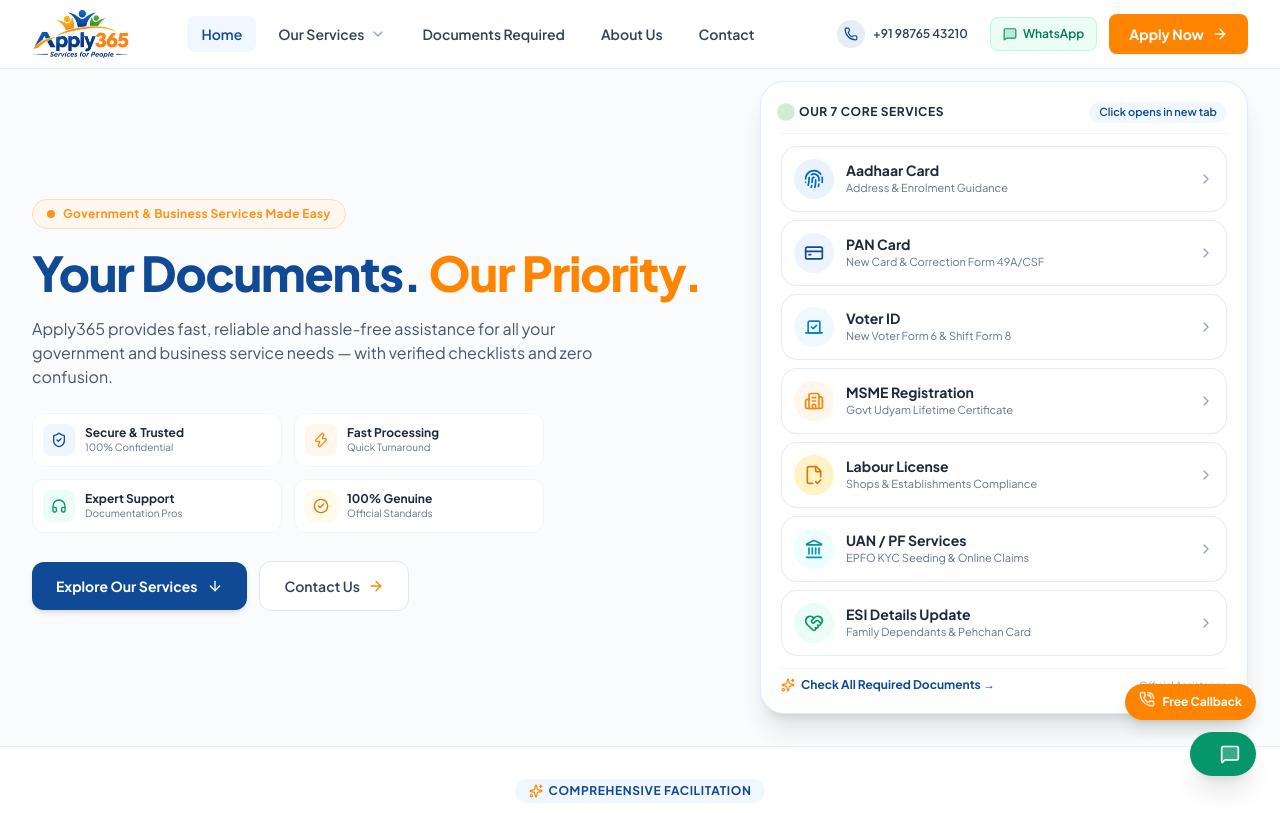
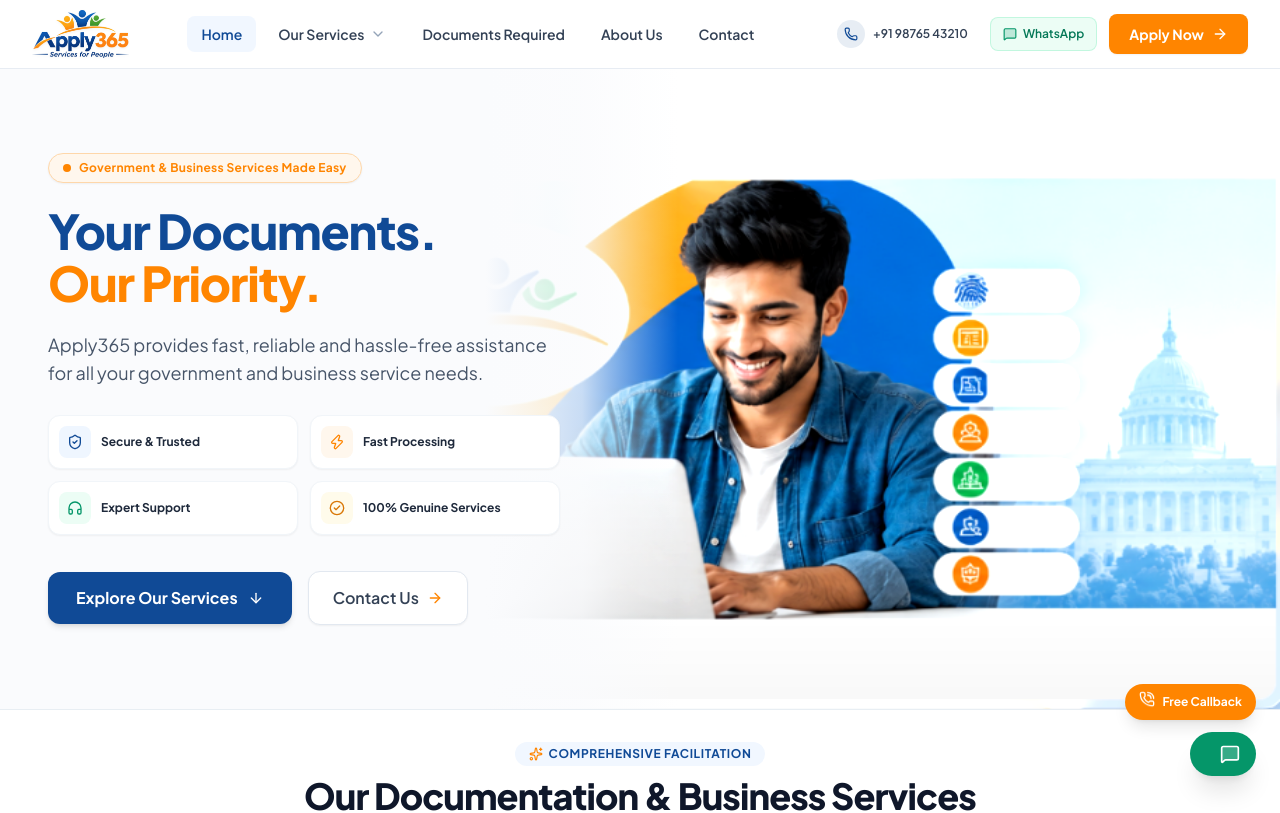
Before and after one commit to shaikmuzammil2905/Apply-365, a React (Vite) app: page / in a window 1280 px wide. Shown: the top 813 px of the page. Built offline with nearby package versions, Linux system fonts and the light colour scheme.

Commit message:
Revert hero section to previous approved wide reference layout

```diff
--- a/src/components/Hero.tsx
+++ b/src/components/Hero.tsx
@@ -13,93 +13,26 @@
   FileCheck2,
   Landmark,
   HeartHandshake,
-  ChevronRight,
-  ExternalLink,
-  Sparkles
+  ChevronRight
 } from 'lucide-react';
 
-interface ServiceItem {
-  id: string;
+interface ServicePill {
   title: string;
   slug: string;
-  tag: string;
   icon: React.ComponentType<{ className?: string }>;
+  topPercent: number; // percentage in artwork
   color: string;
   bg: string;
-  accentBorder: string;
 }
 
-const grandSevenServices: ServiceItem[] = [
-  {
-    id: 'aadhaar',
-    title: 'Aadhaar Card',
-    slug: 'aadhaar',
-    tag: 'Address & Enrolment Guidance',
-    icon: Fingerprint,
-    color: '#0066cd',
-    bg: '#e8f3fc',
-    accentBorder: 'hover:border-[#0066cd]/50'
-  },
-  {
-    id: 'pan-card',
-    title: 'PAN Card',
-    slug: 'pan-card',
-    tag: 'New Card & Correction Form 49A/CSF',
-    icon: CreditCard,
-    color: '#104A96',
-    bg: '#eef4ff',
-    accentBorder: 'hover:border-[#104A96]/50'
-  },
-  {
-    id: 'voter-id',
-    title: 'Voter ID',
-    slug: 'voter-id',
-    tag: 'New Voter Form 6 & Shift Form 8',
-    icon: Vote,
-    color: '#0284c7',
-    bg: '#f0f9ff',
-    accentBorder: 'hover:border-[#0284c7]/50'
-  },
-  {
-    id: 'msme',
-    title: 'MSME Registration',
-    slug: 'msme',
-    tag: 'Govt Udyam Lifetime Certificate',
-    icon: Building2,
-    color: '#FF8500',
-    bg: '#fff7ed',
-    accentBorder: 'hover:border-[#FF8500]/50'
-  },
-  {
-    id: 'labour-license',
-    title: 'Labour License',
-    slug: 'labour-license',
-    tag: 'Shops & Establishments Compliance',
-    icon: FileCheck2,
-    color: '#d97706',
-    bg: '#fef3c7',
-    accentBorder: 'hover:border-[#d97706]/50'
-  },
-  {
-    id: 'uan-pf',
-    title: 'UAN / PF Services',
-    slug: 'uan-pf',
-    tag: 'EPFO KYC Seeding & Online Claims',
-    icon: Landmark,
-    color: '#0891b2',
-    bg: '#ecfeff',
-    accentBorder: 'hover:border-[#0891b2]/50'
-  },
-  {
-    id: 'esi',
-    title: 'ESI Details Update',
-    slug: 'esi',
-    tag: 'Family Dependants & Pehchan Card',
-    icon: HeartHandshake,
-    color: '#059669',
-    bg: '#ecfdf5',
-    accentBorder: 'hover:border-[#059669]/50'
-  },
+const sevenServices: ServicePill[] = [
+  { title: 'Aadhaar Card', slug: 'aadhaar', icon: Fingerprint, topPercent: 16.0, color: '#0066cd', bg: '#e8f3fc' },
+  { title: 'PAN Card', slug: 'pan-card', icon: CreditCard, topPercent: 26.5, color: '#104A96', bg: '#eef4ff' },
+  { title: 'Voter ID', slug: 'voter-id', icon: Vote, topPercent: 37.0, color: '#0284c7', bg: '#f0f9ff' },
+  { title: 'MSME Registration', slug: 'msme', icon: Building2, topPercent: 47.5, color: '#FF8500', bg: '#fff7ed' },
+  { title: 'Labour License', slug: 'labour-license', icon: FileCheck2, topPercent: 58.0, color: '#d97706', bg: '#fef3c7' },
+  { title: 'UAN / PF Services', slug: 'uan-pf', icon: Landmark, topPercent: 68.5, color: '#0891b2', bg: '#ecfeff' },
+  { title: 'ESI Details Update', slug: 'esi', icon: HeartHandshake, topPercent: 79.0, color: '#059669', bg: '#ecfdf5' },
 ];
 
 export const Hero: React.FC = () => {
@@ -108,99 +41,116 @@
     if (el) {
       el.scrollIntoView({ behavior: 'smooth' });
     } else {
-      window.open('/services', '_blank', 'noopener,noreferrer');
+      window.open('/services', '_blank');
     }
   };
 
-  const handleOpenService = (slug: string) => {
-    window.open(`/services/${slug}`, '_blank', 'noopener,noreferrer');
-  };
+  return (
+    <section className="relative w-full overflow-hidden bg-[#FAFBFD] border-b border-slate-200/70">
 
-  return (
-    <section className="relative w-full bg-[#FAFBFD] border-b border-slate-200/60 pt-2 pb-6 sm:pb-8 lg:pt-3 lg:pb-8">
+      {/* ========================================================================= */}
+      {/* DESKTOP HERO: Full width composition using the SECOND approved reference artwork */}
+      {/* ========================================================================= */}
+      <div className="hidden lg:block relative w-full max-w-[1700px] mx-auto min-h-[580px] xl:min-h-[640px]">
 
-      {/* Background Graphic Ambient Lighting */}
-      <div className="absolute inset-0 pointer-events-none overflow-hidden">
-        <div className="absolute -top-24 -left-24 w-96 h-96 bg-[#104A96]/6 rounded-full blur-3xl" />
-        <div className="absolute top-1/3 -right-24 w-96 h-96 bg-[#FF8500]/6 rounded-full blur-3xl" />
-      </div>
+        {/* Approved Reference Artwork (image copy 11.png) placed on right */}
+        <div className="absolute inset-0 z-0 flex justify-end pointer-events-none">
+          <div className="relative w-[65%] xl:w-[62%] h-full flex items-center justify-end">
+            <img
+              src="/hero-approved.png"
+              alt="Apply365 — Government & Business Services Made Easy"
+              className="w-full h-full object-cover object-right select-none filter brightness-[1.03] contrast-[1.02]"
+              loading="eager"
+            />
+            {/* Soft left gradient blending seamlessly with the negative space */}
+            <div className="absolute inset-y-0 left-0 w-48 bg-gradient-to-r from-[#FAFBFD] via-[#FAFBFD]/80 to-transparent pointer-events-none" />
+          </div>
+        </div>
 
-      <div className="relative max-w-7xl mx-auto px-4 sm:px-6 lg:px-8">
+        {/* Desktop Interactive Hotspots for the 7 Service Pills */}
+        <div className="absolute inset-y-0 right-0 w-[65%] xl:w-[62%] z-20 pointer-events-auto">
+          {sevenServices.map((service, idx) => (
+            <a
+              key={idx}
+              href={`/services/${service.slug}`}
+              target="_blank"
+              rel="noopener noreferrer"
+              style={{
+                top: `${service.topPercent}%`,
+                right: '2.5%',
+                width: '28%',
+                height: '7.8%',
+              }}
+              className="absolute group rounded-xl transition-all duration-200 hover:ring-2 hover:ring-[#FF8500] hover:ring-offset-1 focus:outline-none focus:ring-2 focus:ring-[#104A96] flex items-center justify-end pr-2"
+              title={`Open ${service.title} details in new tab`}
+              aria-label={`View ${service.title} details`}
+            >
+              <div className="opacity-0 group-hover:opacity-100 transition-opacity duration-200 bg-[#07366F] text-white text-[11px] font-bold px-2.5 py-1 rounded-md shadow-lg mr-2 whitespace-nowrap flex items-center gap-1">
+                <span>View & Apply</span>
+                <ChevronRight className="w-3 h-3 text-[#FF8500]" />
+              </div>
+            </a>
+          ))}
+        </div>
 
-        {/* Main Grand Two-Zone Layout */}
-        <div className="grid grid-cols-1 lg:grid-cols-12 gap-6 lg:gap-8 items-center">
+        {/* LEFT ZONE: Positioned strictly in the deliberate white/light negative space */}
+        <div className="relative z-10 max-w-7xl mx-auto px-6 xl:px-12 py-14 xl:py-20 flex items-center min-h-[580px] xl:min-h-[640px]">
+          <div className="max-w-xl xl:max-w-2xl space-y-6">
 
-          {/* ========================================================================= */}
-          {/* LEFT ZONE: Headlines, Trust Indicators & CTAs (7 cols on desktop) */}
-          {/* ========================================================================= */}
-          <div className="lg:col-span-7 space-y-4 sm:space-y-5 text-center lg:text-left pt-2 sm:pt-4">
-
-            {/* Eyebrow Badge */}
-            <div className="inline-flex items-center gap-2 px-3.5 py-1.5 rounded-full bg-orange-50 border border-orange-200 text-[#FF8500] text-xs font-bold tracking-wide shadow-xs animate-pulse">
+            {/* Eyebrow */}
+            <div className="inline-flex items-center gap-2 px-3.5 py-1.5 rounded-full bg-orange-50 border border-orange-200 text-[#FF8500] text-xs font-bold tracking-wide shadow-sm animate-pulse">
               <span className="w-2 h-2 rounded-full bg-[#FF8500]" />
               <span>Government & Business Services Made Easy</span>
             </div>
 
-            {/* Main Grand Two-Color Heading */}
-            <h1 className="text-3xl sm:text-4xl md:text-5xl font-extrabold tracking-tight leading-[1.12]">
-              <span className="text-[#104A96] block sm:inline">Your Documents.</span>{' '}
-              <span className="text-[#FF8500] block sm:inline">Our Priority.</span>
+            {/* Main Heading */}
+            <h1 className="text-4xl xl:text-5xl font-extrabold tracking-tight leading-[1.15]">
+              <span className="text-[#104A96] block">Your Documents.</span>
+              <span className="text-[#FF8500] block mt-1">Our Priority.</span>
             </h1>
 
             {/* Supporting Text */}
-            <p className="text-sm sm:text-base text-slate-600 max-w-xl mx-auto lg:mx-0 leading-relaxed font-normal">
-              Apply365 provides fast, reliable and hassle-free assistance for all your government and business service needs — with verified checklists and zero confusion.
+            <p className="text-base xl:text-lg text-slate-600 leading-relaxed font-normal max-w-lg">
+              Apply365 provides fast, reliable and hassle-free assistance for all your government and business service needs.
             </p>
 
-            {/* Four Trust Indicators (2x2 grid) */}
-            <div className="grid grid-cols-2 gap-2.5 sm:gap-3 pt-1 max-w-lg mx-auto lg:mx-0">
-              <div className="flex items-center gap-2.5 p-2.5 rounded-xl bg-white shadow-xs border border-slate-100 hover:border-blue-100 transition-colors">
+            {/* Four Trust Indicators */}
+            <div className="grid grid-cols-2 gap-3 pt-1 max-w-lg">
+              <div className="flex items-center gap-2.5 p-2.5 rounded-xl bg-white shadow-sm border border-slate-100">
                 <div className="w-8 h-8 rounded-lg bg-blue-50 text-[#104A96] flex items-center justify-center shrink-0">
                   <ShieldCheck className="w-4 h-4" />
                 </div>
-                <div className="text-left">
-                  <div className="text-xs font-bold text-slate-800 leading-tight">Secure & Trusted</div>
-                  <div className="text-[10px] text-slate-500">100% Confidential</div>
-                </div>
+                <div className="text-xs font-bold text-slate-800">Secure & Trusted</div>
               </div>
 
-              <div className="flex items-center gap-2.5 p-2.5 rounded-xl bg-white shadow-xs border border-slate-100 hover:border-orange-100 transition-colors">
+              <div className="flex items-center gap-2.5 p-2.5 rounded-xl bg-white shadow-sm border border-slate-100">
                 <div className="w-8 h-8 rounded-lg bg-orange-50 text-[#FF8500] flex items-center justify-center shrink-0">
                   <Zap className="w-4 h-4" />
                 </div>
-                <div className="text-left">
-                  <div className="text-xs font-bold text-slate-800 leading-tight">Fast Processing</div>
-                  <div className="text-[10px] text-slate-500">Quick Turnaround</div>
-                </div>
+                <div className="text-xs font-bold text-slate-800">Fast Processing</div>
               </div>
 
-              <div className="flex items-center gap-2.5 p-2.5 rounded-xl bg-white shadow-xs border border-slate-100 hover:border-emerald-100 transition-colors">
+              <div className="flex items-center gap-2.5 p-2.5 rounded-xl bg-white shadow-sm border border-slate-100">
                 <div className="w-8 h-8 rounded-lg bg-emerald-50 text-emerald-600 flex items-center justify-center shrink-0">
                   <Headphones className="w-4 h-4" />
                 </div>
-                <div className="text-left">
-                  <div className="text-xs font-bold text-slate-800 leading-tight">Expert Support</div>
-                  <div className="text-[10px] text-slate-500">Documentation Pros</div>
-                </div>
+                <div className="text-xs font-bold text-slate-800">Expert Support</div>
               </div>
 
-              <div className="flex items-center gap-2.5 p-2.5 rounded-xl bg-white shadow-xs border border-slate-100 hover:border-amber-100 transition-colors">
+              <div className="flex items-center gap-2.5 p-2.5 rounded-xl bg-white shadow-sm border border-slate-100">
                 <div className="w-8 h-8 rounded-lg bg-amber-50 text-amber-600 flex items-center justify-center shrink-0">
                   <CheckCircle2 className="w-4 h-4" />
                 </div>
-                <div className="text-left">
-                  <div className="text-xs font-bold text-slate-800 leading-tight">100% Genuine</div>
-                  <div className="text-[10px] text-slate-500">Official Standards</div>
-                </div>
+                <div className="text-xs font-bold text-slate-800">100% Genuine Services</div>
               </div>
             </div>
 
-            {/* Action Buttons */}
-            <div className="flex flex-col sm:flex-row items-center justify-center lg:justify-start gap-3 pt-2">
+            {/* Two Action Buttons */}
+            <div className="flex items-center gap-4 pt-3">
               <button
                 type="button"
                 onClick={scrollToServices}
-                className="w-full sm:w-auto inline-flex items-center justify-center gap-2.5 bg-[#104A96] hover:bg-[#07366F] text-white font-bold text-sm px-6 py-3.5 rounded-xl shadow-md hover:shadow-lg transition-all duration-200 group"
+                className="inline-flex items-center gap-2.5 bg-[#104A96] hover:bg-[#07366F] text-white font-bold text-sm xl:text-base px-7 py-3.5 rounded-xl shadow-md hover:shadow-lg transition-all duration-200 group"
               >
                 <span>Explore Our Services</span>
                 <ArrowDown className="w-4 h-4 group-hover:translate-y-0.5 transition-transform" />
@@ -210,118 +160,126 @@
                 href="/contact"
                 target="_blank"
                 rel="noopener noreferrer"
-                className="w-full sm:w-auto inline-flex items-center justify-center gap-2 bg-white hover:bg-slate-50 text-slate-700 font-semibold text-sm px-6 py-3.5 rounded-xl border border-slate-200 transition-colors shadow-xs"
+                className="inline-flex items-center gap-2 bg-white hover:bg-slate-50 text-slate-700 font-semibold text-sm xl:text-base px-6 py-3.5 rounded-xl border border-slate-200 transition-colors shadow-sm"
               >
                 <span>Contact Us</span>
                 <ArrowRight className="w-4 h-4 text-[#FF8500]" />
               </a>
             </div>
 
-            {/* Approved Artwork Card preview under text on medium screens */}
-            <div className="hidden sm:block lg:hidden rounded-2xl overflow-hidden shadow-sm border border-slate-200 bg-white p-1 mt-4">
-              <img
-                src="/hero-approved.png"
-                alt="Apply365 Approved Hero Artwork"
-                className="w-full h-auto object-cover rounded-xl"
-                loading="eager"
-              />
-            </div>
+          </div>
+        </div>
 
+      </div>
+
+      {/* ========================================================================= */}
+      {/* MOBILE & TABLET HERO: Dedicated responsive layout using SAME approved artwork */}
+      {/* ========================================================================= */}
+      <div className="lg:hidden px-4 sm:px-6 py-8 sm:py-12 space-y-8">
+
+        {/* Content area: Eyebrow, Headlines & Text */}
+        <div className="text-center sm:text-left space-y-4 max-w-xl mx-auto">
+          <div className="inline-flex items-center gap-2 px-3 py-1 rounded-full bg-orange-50 border border-orange-200 text-[#FF8500] text-xs font-bold">
+            <span className="w-1.5 h-1.5 rounded-full bg-[#FF8500]" />
+            <span>Government & Business Services Made Easy</span>
           </div>
 
-          {/* ========================================================================= */}
-          {/* RIGHT ZONE: GRAND LEVEL 7 SERVICES STACK (5 cols on desktop) */}
-          {/* Matches image copy 12.png & image copy 13.png in Grand Level */}
-          {/* ========================================================================= */}
-          <div className="lg:col-span-5 w-full">
+          <h1 className="text-3xl sm:text-4xl font-extrabold tracking-tight leading-tight">
+            <span className="text-[#104A96]">Your Documents. </span>
+            <span className="text-[#FF8500]">Our Priority.</span>
+          </h1>
 
-            <div className="relative bg-white rounded-2xl sm:rounded-3xl p-4 sm:p-5 shadow-xl border border-blue-100/90 space-y-3">
+          <p className="text-sm sm:text-base text-slate-600 leading-relaxed font-normal">
+            Apply365 provides fast, reliable and hassle-free assistance for all your government and business service needs.
+          </p>
 
-              {/* Header inside the Grand Level card */}
-              <div className="flex items-center justify-between pb-2.5 border-b border-slate-100">
-                <div className="flex items-center gap-2">
-                  <div className="w-2.5 h-2.5 rounded-full bg-[#35A936] animate-ping" />
-                  <span className="text-xs font-bold text-slate-800 uppercase tracking-wider">
-                    Our 7 Core Services
-                  </span>
-                </div>
-                <span className="text-[11px] font-semibold text-[#104A96] bg-[#F1F7FF] px-2.5 py-0.5 rounded-full">
-                  Click opens in new tab
-                </span>
-              </div>
+          {/* 4 Trust Indicators Grid on Mobile */}
+          <div className="grid grid-cols-2 gap-2.5 pt-2 text-left">
+            <div className="flex items-center gap-2 p-2 rounded-lg bg-white shadow-xs border border-slate-100">
+              <ShieldCheck className="w-3.5 h-3.5 text-[#104A96]" />
+              <span className="text-xs font-bold text-slate-800">Secure & Trusted</span>
+            </div>
+            <div className="flex items-center gap-2 p-2 rounded-lg bg-white shadow-xs border border-slate-100">
+              <Zap className="w-3.5 h-3.5 text-[#FF8500]" />
+              <span className="text-xs font-bold text-slate-800">Fast Processing</span>
+            </div>
+            <div className="flex items-center gap-2 p-2 rounded-lg bg-white shadow-xs border border-slate-100">
+              <Headphones className="w-3.5 h-3.5 text-emerald-600" />
+              <span className="text-xs font-bold text-slate-800">Expert Support</span>
+            </div>
+            <div className="flex items-center gap-2 p-2 rounded-lg bg-white shadow-xs border border-slate-100">
+              <CheckCircle2 className="w-3.5 h-3.5 text-amber-600" />
+              <span className="text-xs font-bold text-slate-800">100% Genuine</span>
+            </div>
+          </div>
 
-              {/* The Seven Grand-Level Interactive Service Pills */}
-              <div className="space-y-2">
-                {grandSevenServices.map((service, idx) => {
-                  const IconComp = service.icon;
-                  return (
-                    <div
-                      key={service.id}
-                      onClick={() => handleOpenService(service.slug)}
-                      role="button"
-                      tabIndex={0}
-                      onKeyDown={(e) => {
-                        if (e.key === 'Enter' || e.key === ' ') {
-                          e.preventDefault();
-                          handleOpenService(service.slug);
-                        }
-                      }}
-                      className={`group flex items-center justify-between p-2.5 sm:p-3 rounded-xl sm:rounded-2xl border border-slate-200/80 ${service.accentBorder} bg-white hover:bg-[#F8FBFF] shadow-xs hover:shadow-md transition-all duration-200 cursor-pointer transform hover:-translate-y-0.5`}
-                      title={`Open ${service.title} details in new tab`}
-                    >
-                      <div className="flex items-center gap-3 min-w-0">
-                        {/* Grand Level Icon Circle matching image copy 13.png */}
-                        <div
-                          className="w-9 h-9 sm:w-10 sm:h-10 rounded-full flex items-center justify-center shrink-0 shadow-xs transition-transform duration-200 group-hover:scale-110"
-                          style={{
-                            backgroundColor: service.bg,
-                            color: service.color
-                          }}
-                        >
-                          <IconComp className="w-5 h-5" />
-                        </div>
+          {/* Primary & Secondary Buttons */}
+          <div className="flex flex-col sm:flex-row gap-3 pt-3">
+            <button
+              type="button"
+              onClick={scrollToServices}
+              className="w-full sm:w-auto inline-flex items-center justify-center gap-2 bg-[#104A96] hover:bg-[#07366F] text-white font-bold py-3 px-6 rounded-xl shadow-md text-sm"
+            >
+              <span>Explore Our Services</span>
+              <ArrowDown className="w-4 h-4" />
+            </button>
+            <a
+              href="/contact"
+              target="_blank"
+              rel="noopener noreferrer"
+              className="w-full sm:w-auto inline-flex items-center justify-center gap-2 bg-white hover:bg-slate-50 text-slate-700 font-semibold py-3 px-6 rounded-xl border border-slate-200 text-sm shadow-sm"
+            >
+              <span>Contact Us</span>
+            </a>
+          </div>
+        </div>
 
-                        {/* Title and Tag */}
-                        <div className="truncate text-left">
-                          <div className="text-xs sm:text-sm font-bold text-slate-800 group-hover:text-[#104A96] transition-colors truncate">
-                            {service.title}
-                          </div>
-                          <div className="text-[10px] sm:text-[11px] text-slate-500 truncate">
-                            {service.tag}
-                          </div>
-                        </div>
-                      </div>
+        {/* Approved Reference Artwork Card on Mobile */}
+        <div className="rounded-2xl overflow-hidden shadow-md border border-slate-200 bg-white p-1">
+          <img
+            src="/hero-approved.png"
+            alt="Apply365 Approved Hero Banner"
+            className="w-full h-auto object-cover rounded-xl"
+            loading="eager"
+          />
+        </div>
 
-                      {/* Right Indicator Arrow */}
-                      <div className="flex items-center gap-1 text-slate-400 group-hover:text-[#FF8500] shrink-0 pl-2">
-                        <span className="text-[10px] font-bold hidden sm:inline opacity-0 group-hover:opacity-100 transition-opacity">
-                          Open
-                        </span>
-                        <ChevronRight className="w-4 h-4 transition-transform group-hover:translate-x-0.5" />
-                      </div>
-                    </div>
-                  );
-                })}
-              </div>
+        {/* Clean, accessible 7 Services list below artwork for mobile users */}
+        <div className="bg-white rounded-2xl p-5 shadow-sm border border-slate-200/90 space-y-3">
+          <div className="flex items-center justify-between pb-2 border-b border-slate-100">
+            <span className="text-xs font-bold text-slate-800 uppercase tracking-wider">
+              Select a Service (Tap to View Details):
+            </span>
+            <span className="text-xs font-semibold text-[#FF8500]">All 7 Services</span>
+          </div>
 
-              {/* Bottom Checklist Quick Link */}
-              <div className="pt-2 border-t border-slate-100 flex items-center justify-between text-xs">
+          <div className="grid grid-cols-1 sm:grid-cols-2 gap-2.5">
+            {sevenServices.map((service, idx) => {
+              const IconComp = service.icon;
+              return (
                 <a
-                  href="/documents-required"
+                  key={idx}
+                  href={`/services/${service.slug}`}
                   target="_blank"
                   rel="noopener noreferrer"
-                  className="font-bold text-[#104A96] hover:text-[#FF8500] transition-colors flex items-center gap-1.5"
+                  className="flex items-center justify-between p-3 rounded-xl border border-slate-200/80 hover:border-[#104A96] bg-slate-50 hover:bg-[#F1F7FF] transition-all group"
                 >
-                  <Sparkles className="w-3.5 h-3.5 text-[#FF8500]" />
-                  <span>Check All Required Documents &rarr;</span>
+                  <div className="flex items-center gap-3">
+                    <div
+                      className="w-9 h-9 rounded-full flex items-center justify-center shadow-xs"
+                      style={{ backgroundColor: service.bg, color: service.color }}
+                    >
+                      <IconComp className="w-4 h-4" />
+                    </div>
+                    <span className="text-xs font-bold text-slate-800 group-hover:text-[#104A96]">
+                      {service.title}
+                    </span>
+                  </div>
+                  <ChevronRight className="w-4 h-4 text-slate-400 group-hover:text-[#FF8500] transition-transform group-hover:translate-x-0.5" />
                 </a>
-                <span className="text-[10px] text-slate-400">Official Assistance</span>
-              </div>
-
-            </div>
-
+              );
+            })}
           </div>
-
         </div>
 
       </div>
```
